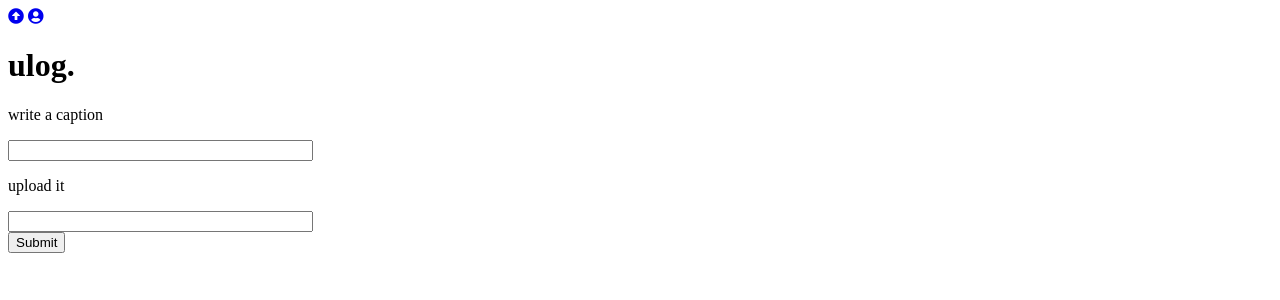
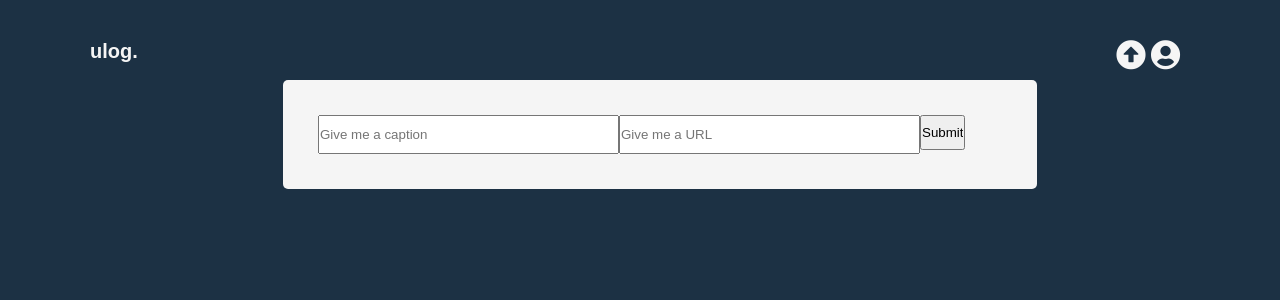
Before and after one commit to knnyczr/uLog, a Node server app: template views/postViews/create.ejs in a window 1280 px wide. Shown: the top 300 px of the page. Run offline with Node 20, Linux system fonts and the light colour scheme; the template is opened without the code that fills it, so the values that code supplies are empty; some libraries are stand-ins or nearby versions; some web fonts are replaced.

Commit message:
monday initial update

```diff
--- a/controllers/photosController.js
+++ b/controllers/photosController.js
@@ -28,10 +28,10 @@ module.exports ={
       caption: req.body.caption,
       url: req.body.url
     }).then((data) => {
-        res.locals.photos = data;
-        res.redirect('/index');
+        // res.locals.photos = data;
+        res.redirect(`/posts/`);
         next();
-      }).catch((err) => res.json(err))
+      }).catch((err) => res.status(500).json({err:err}));
   },
   update(req, res, next){
     m.updatePost()
--- a/models/dbq.js
+++ b/models/dbq.js
@@ -19,7 +19,7 @@ module.exports = {
     return db.one(`
       INSERT INTO photos (caption, url)
       VALUES($1, $2)
-      `, [photos.caption, photos.url])
+      RETURNING *`, [photos.caption, photos.url])
   },
   updatePost(post, id){
     return db.one(`
--- a/public/css/main.css
+++ b/public/css/main.css
@@ -43,9 +43,14 @@ input{
 }
 .comlike{
   display: flex;
+  /* position: absolute; */
+  right: 10px;
 }
-
-#nav{
+.container > p{
+  margin: 5px 10px;
+  font-size: 12px;
+}
+nav{
   display: flex;
   position: absolute;
   right: 80px;
--- a/routes/postRouter.js
+++ b/routes/postRouter.js
@@ -8,10 +8,10 @@ r.route('/')
 
 r.route('/posts')
   .get(postController.index, views.showAllPosts)
+  .post(postController.createP, views.showAllPosts);
 
 r.route('/new')
   .get(views.createOne)
-  .post(postController.createP);
 
 r.route('/posts/:id')
   .put(postController.update)
--- a/views/partials/boilerplate.ejs
+++ b/views/partials/boilerplate.ejs
@@ -4,7 +4,7 @@
   <meta charset="UTF-8">
   <meta name="viewport" content="width=device-width, initial-scale=1.0">
   <meta http-equiv="X-UA-Compatible" content="ie=edge">
-  <link rel="stylesheet" type="text/css" href="css/main.css">
+  <link rel="stylesheet" type="text/css" href="/css/main.css">
 
   <link rel="stylesheet" href="https://use.fontawesome.com/releases/v5.0.10/css/all.css"
   integrity="sha384-+d0P83n9kaQMCwj8F4RJB66tzIwOKmrdb46+porD/OvrJ+37WqIM7UoBtwHO6Nlg"
@@ -13,9 +13,9 @@
   <a href="/posts"><title>ulog</title></a>
 </head>
 <body>
-    <div id="nav">
+    <nav>
     <a alt="upload" href="/new"><i class="fas fa-arrow-alt-circle-up"></i></a>
     <a alt="profile" href="/posts"><i class="fas fa-user-circle"></i></a>
-    </div>
+  </nav>
 
   <h1>ulog.</h1>
--- a/views/postViews/create.ejs
+++ b/views/postViews/create.ejs
@@ -10,11 +10,11 @@
       </div> -->
 
       <div class="infield">
-        <p>write a caption</p><input size="35" id="caption" type="text" name="caption">
+        <input size="35" placeholder="Give me a caption" id="caption" type="text" name="caption">
       </div>
 
       <div class="infield">
-        <p>upload it</p><input size="35" id="url" type="text" name="url">
+        <input size="35" placeholder="Give me a URL" id="url" type="text" name="url">
       </div>
 
       <div class="submit">
```
Also changed, not shown: controllers/viewsController.js (+5 -2 lines), views/postViews/index.ejs (+9 -11 lines).
